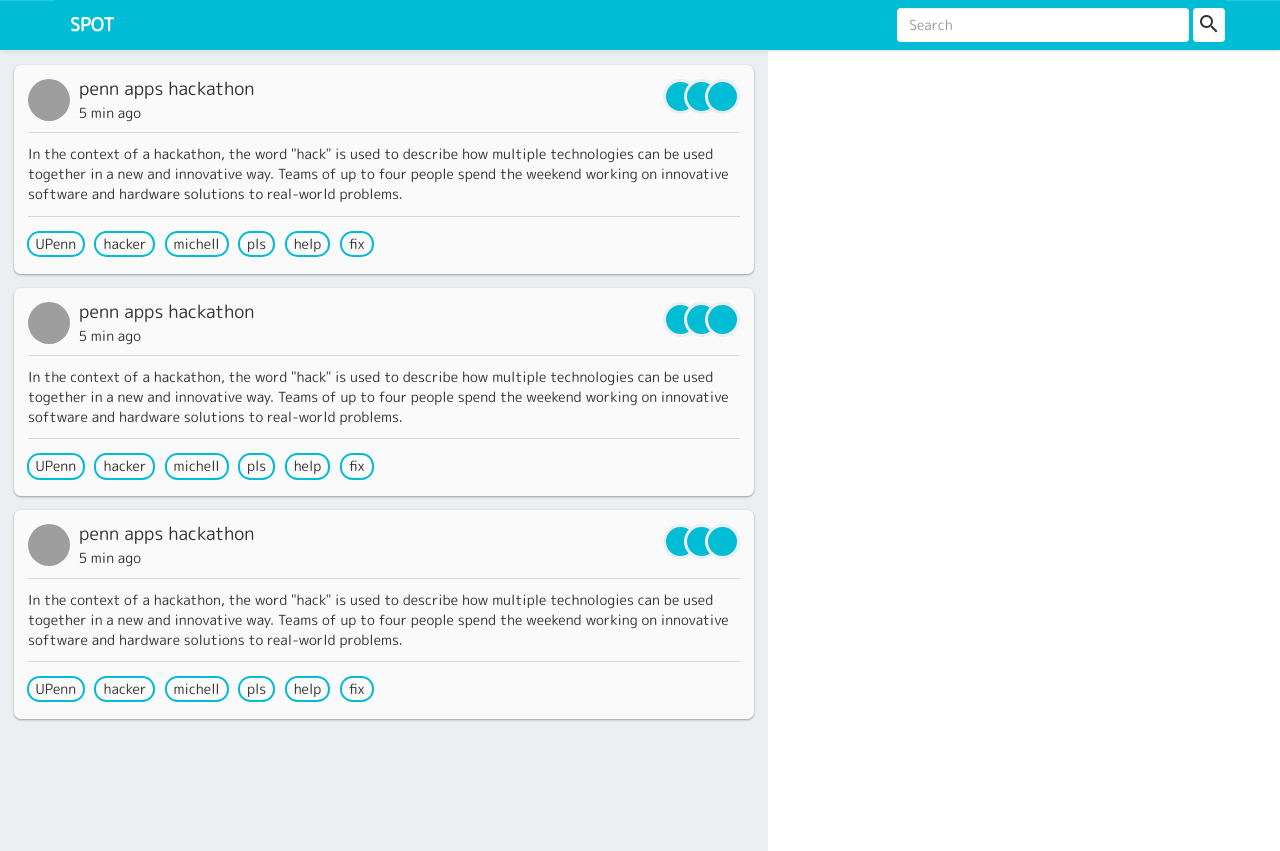
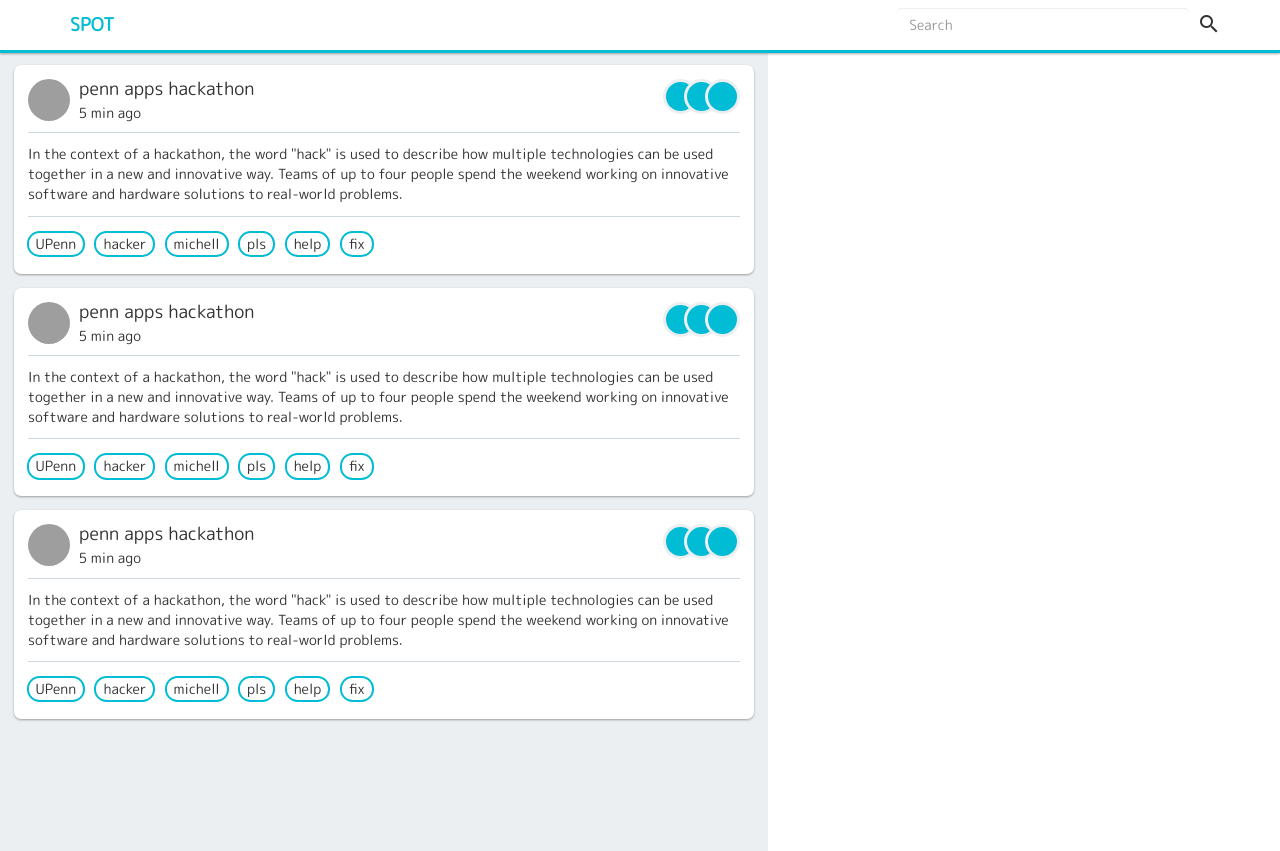
Before and after one commit to grychi/spot, a website: page www/index.html in a window 1280 px wide. Drawn offline with nearby package versions, Linux system fonts and the light colour scheme; some packages are replaced by stand-ins of ours; grey boxes are pictures that could not be loaded.

Commit message:
waiT didn't SaVE

```diff
--- a/www/css/style.css
+++ b/www/css/style.css
@@ -7,14 +7,19 @@
 }
 
 .container, #navbar {
-	background: #00BCD4;
-	background-color: #00BCD4;
+	background: white;
+	background-color: white;
 }
 .navbar-default .navbar-brand {
-	color: white;
+	color: #00BCD4;
+}
+.navbar-default {
+	border: none;
+	border-bottom: solid 3px #00bcd4;
+	box-shadow: 0 1px 3px rgba(0,0,0,0.12), 0 1px 2px rgba(0,0,0,0.24);
 }
 .navbar-default .navbar-toggle .icon-bar {
-	background-color: white;
+	background-color: #00BCD4;
 }
 
 #map, #side {
@@ -48,7 +53,7 @@ form.form-inline.my-2.my-lg-0 {
 .activity {
 	width: calc(100% - 2em);
 	padding: 1em;
-	background-color: #FAFAFA;
+	background-color: white;
 	position: relative;
 	margin: 1em;
 	box-shadow: 0 1px 3px rgba(0,0,0,0.12), 0 1px 2px rgba(0,0,0,0.24);
```
